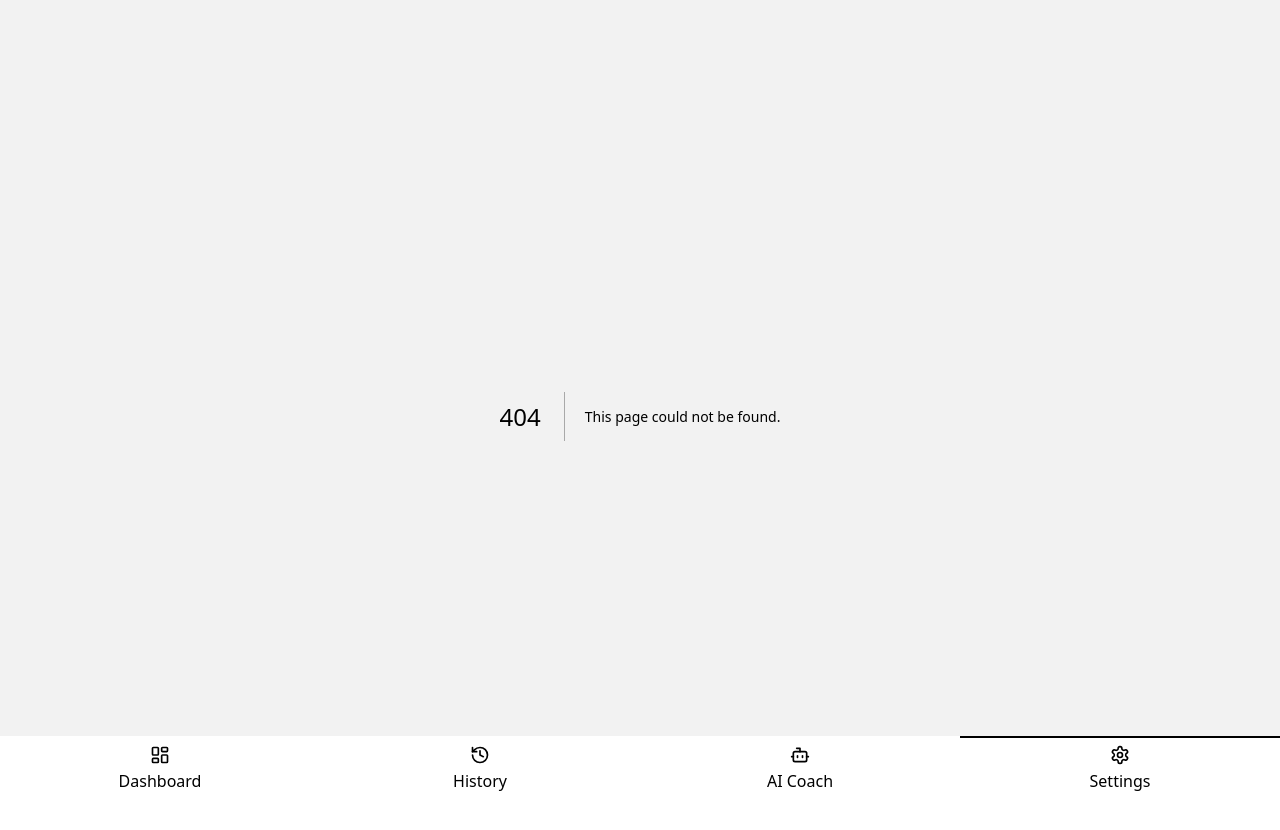
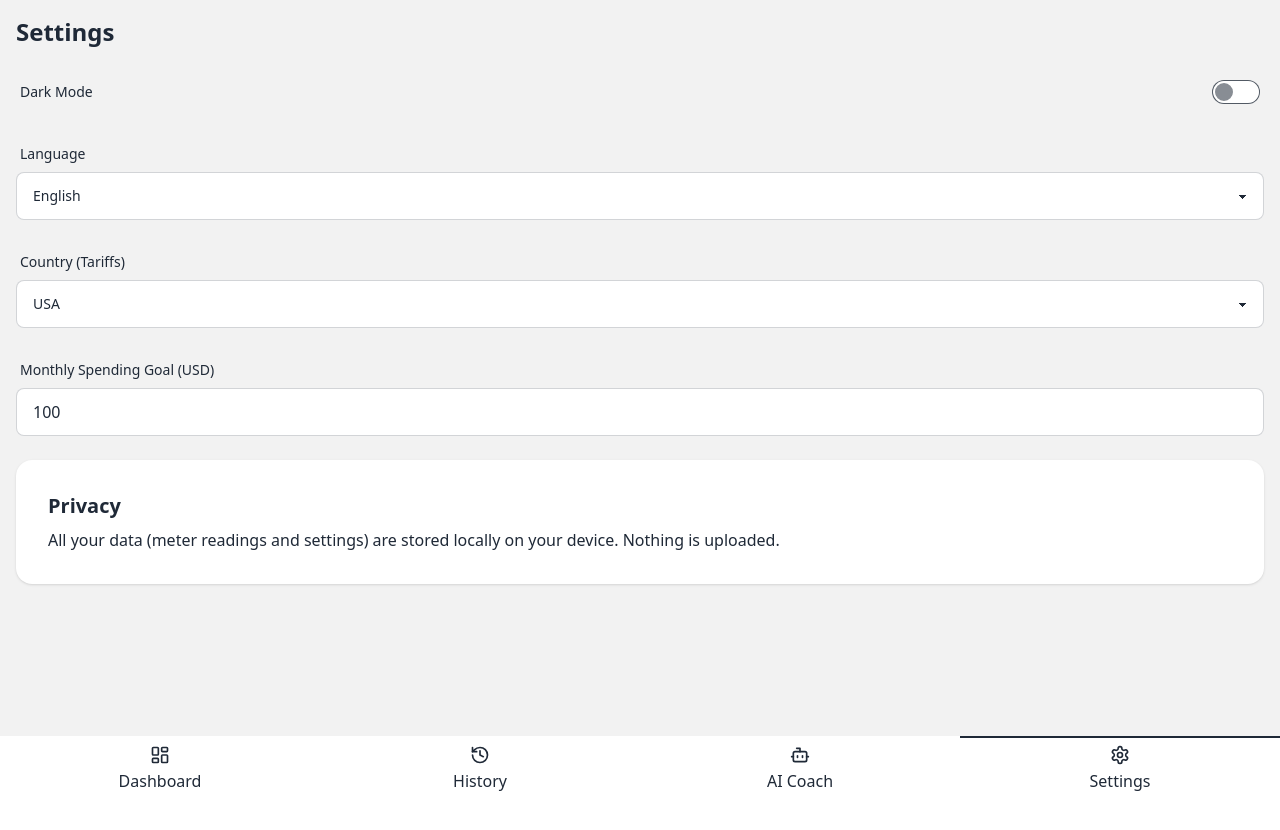
Before and after one commit to OMARMARCO23/TRICINTY2, a Next.js app: page /settings in a window 1280 px wide. Before the commit this address had no page. Shown: the top 830 px of the page. After the commit the page ends 800 px from the top, so only its background shows below. Built offline with nearby package versions, Linux system fonts and the light colour scheme.

Commit message:
Create SettingsPage component for user settings

```diff
--- /dev/null
+++ b/app/settings/page.tsx
@@ -0,0 +1,74 @@
+"use client";
+
+import { useContext } from "react";
+import { AppContext } from "@/contexts/AppContext";
+import { TARIFF_PRESETS } from "@/lib/calculations";
+
+export default function SettingsPage() {
+  const { settings, setSettings } = useContext(AppContext);
+
+  const onTheme = (e: React.ChangeEvent<HTMLInputElement>) => {
+    setSettings({ ...settings, theme: e.target.checked ? "dark" : "light" });
+  };
+
+  const onField = (e: React.ChangeEvent<HTMLInputElement | HTMLSelectElement>) => {
+    const { name, value } = e.target as any;
+    setSettings({ ...settings, [name]: name === "goal" ? Number(value) : value });
+  };
+
+  const onCountry = (e: React.ChangeEvent<HTMLSelectElement>) => {
+    const country = e.target.value as any;
+    setSettings({
+      ...settings,
+      country,
+      tariffs: TARIFF_PRESETS[country] || settings.tariffs
+    });
+  };
+
+  return (
+    <div className="space-y-6">
+      <h1 className="text-2xl font-bold">Settings</h1>
+
+      <div className="form-control">
+        <label className="label cursor-pointer">
+          <span className="label-text">Dark Mode</span>
+          <input type="checkbox" className="toggle toggle-primary" checked={settings.theme === "dark"} onChange={onTheme} />
+        </label>
+      </div>
+
+      <div className="form-control">
+        <label className="label"><span className="label-text">Language</span></label>
+        <select name="language" className="select select-bordered" value={settings.language} onChange={onField}>
+          <option value="en">English</option>
+          <option value="fr">Français</option>
+          <option value="ar">العربية</option>
+        </select>
+      </div>
+
+      <div className="form-control">
+        <label className="label"><span className="label-text">Country (Tariffs)</span></label>
+        <select name="country" className="select select-bordered" value={settings.country} onChange={onCountry}>
+          <option value="MA">Morocco</option>
+          <option value="FR">France</option>
+          <option value="US">USA</option>
+          <option value="Other">Other (Manual)</option>
+        </select>
+        {settings.country === "Other" && (
+          <p className="text-sm opacity-70 mt-2">Manual tariff editor can be added here.</p>
+        )}
+      </div>
+
+      <div className="form-control">
+        <label className="label"><span className="label-text">Monthly Spending Goal ({settings.tariffs.currency})</span></label>
+        <input type="number" name="goal" className="input input-bordered" value={settings.goal} onChange={onField} />
+      </div>
+
+      <div className="card bg-base-100 shadow">
+        <div className="card-body">
+          <h2 className="card-title">Privacy</h2>
+          <p>All your data (meter readings and settings) are stored locally on your device. Nothing is uploaded.</p>
+        </div>
+      </div>
+    </div>
+  );
+}
```
